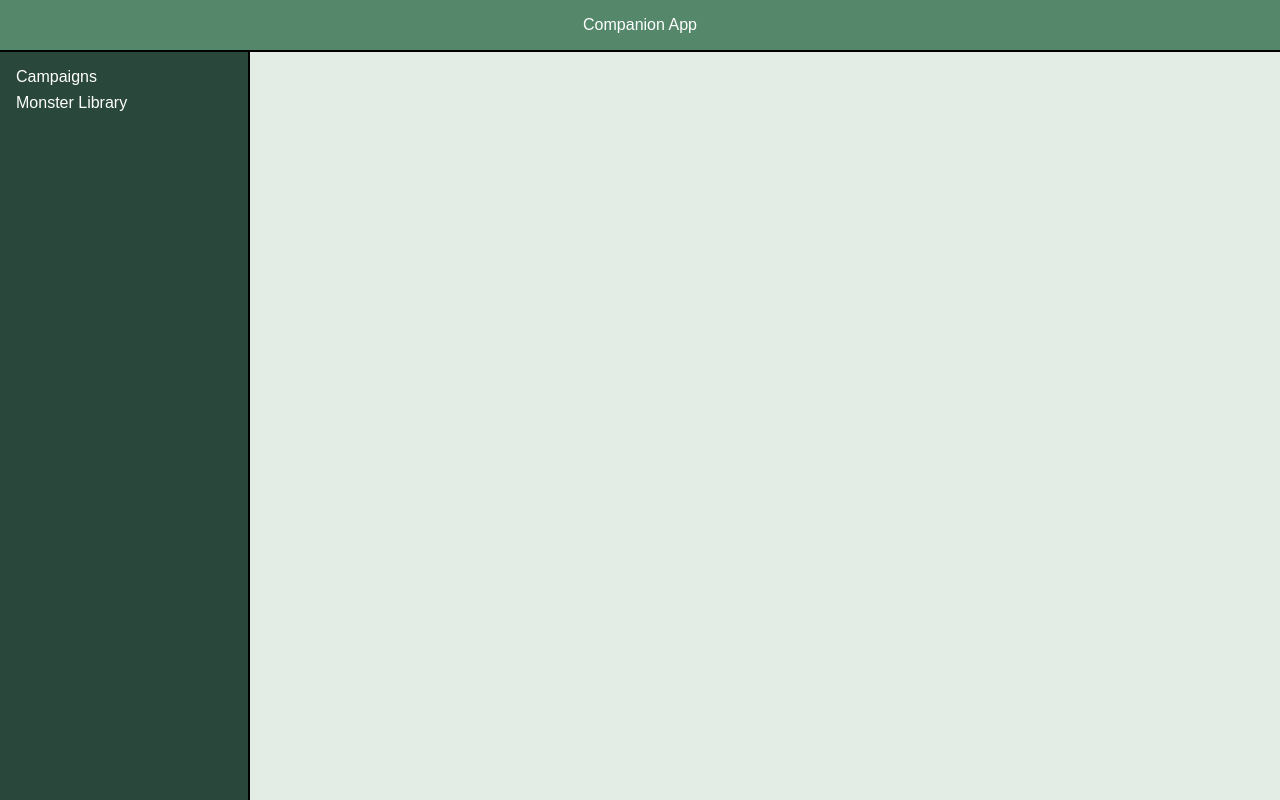
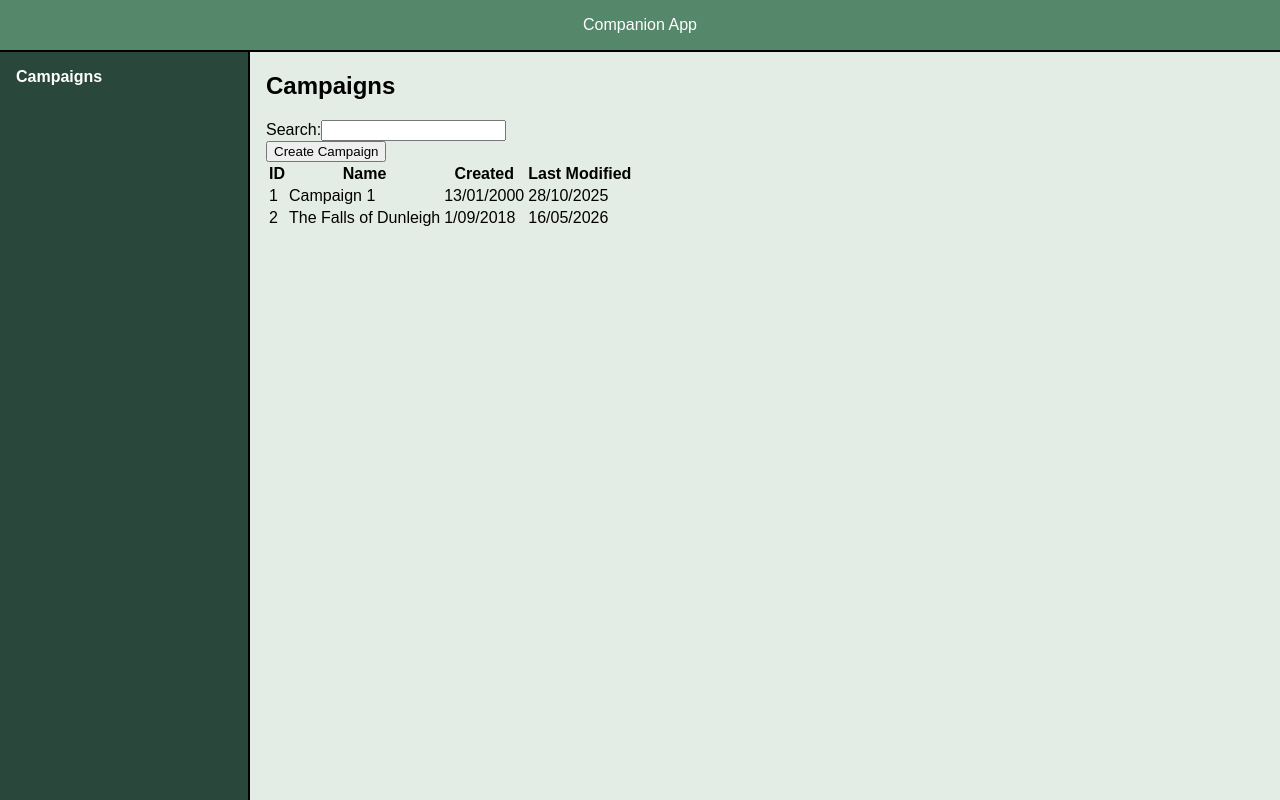
Before and after one commit to bmckay18/ttrpg-companion, an Angular app: page /campaigns in a window 1280 px wide. Before the commit this address led to /. Built offline with nearby package versions, Linux system fonts and the light colour scheme.

Commit message:
Create campaign component

```diff
--- a/src/app/app.routes.ts
+++ b/src/app/app.routes.ts
@@ -1,3 +1,14 @@
 import { Routes } from '@angular/router';
+import { Campaign } from './campaign/campaign';
 
-export const routes: Routes = [];
+export const routes: Routes = [
+    {
+        path: '',
+        redirectTo: 'campaigns',
+        pathMatch: 'full'
+    },
+    {
+        path: 'campaigns',
+        component: Campaign
+    }
+];
--- /dev/null
+++ b/src/app/campaign/campaign-interface.ts
@@ -0,0 +1,6 @@
+export interface ICampaign {
+    title: string;
+    id: number;
+    creationDate: string;
+    lastModifiedDate: string;
+}
--- /dev/null
+++ b/src/app/campaign/campaign.css
@@ -0,0 +1,3 @@
+.content {
+    margin: 0 1rem;
+}
--- /dev/null
+++ b/src/app/campaign/campaign.html
@@ -0,0 +1,32 @@
+<div class="content">
+    <h2>Campaigns</h2>
+    <main>
+        <section class="card-search">
+            <form>
+                <label for="search">Search:</label>
+                <input type="text">
+            </form>
+            <button>Create Campaign</button>
+        </section>
+        <table>
+            <thead>
+                <tr>
+                    <th>ID</th>
+                    <th>Name</th>
+                    <th>Created</th>
+                    <th>Last Modified</th>
+                </tr>
+            </thead>
+            <tbody>
+                @for(card of cardData; track card.id) {
+                <tr>
+                    <td>{{card.id}}</td>
+                    <td>{{card.title}}</td>
+                    <td>{{card.creationDate}}</td>
+                    <td>{{card.lastModifiedDate}}</td>
+                </tr>
+                }
+            </tbody>
+        </table>
+    </main>
+</div>
--- /dev/null
+++ b/src/app/campaign/campaign.ts
@@ -0,0 +1,25 @@
+import { Component } from '@angular/core';
+import { ICampaign } from './campaign-interface';
+
+@Component({
+  selector: 'app-campaign',
+  imports: [],
+  templateUrl: './campaign.html',
+  styleUrl: './campaign.css',
+})
+export class Campaign {
+  cardData: ICampaign[] = [
+    {
+      title: 'Campaign 1',
+      id: 1,
+      creationDate: '13/01/2000',
+      lastModifiedDate: '28/10/2025'
+    },
+    {
+      title: 'The Falls of Dunleigh',
+      id: 2,
+      creationDate: '1/09/2018',
+      lastModifiedDate: '16/05/2026'
+    }
+  ]
+}
--- a/src/app/navigation-sidebar/navigation-sidebar.css
+++ b/src/app/navigation-sidebar/navigation-sidebar.css
@@ -9,3 +9,13 @@ nav {
     gap: 0.5rem;
     border-right: var(--border-default);
 }
+
+nav a {
+    color: white;
+    text-decoration: none;
+}
+
+a.active {
+    text-decoration: underline;
+    font-weight: bold;
+}
--- a/src/app/navigation-sidebar/navigation-sidebar.html
+++ b/src/app/navigation-sidebar/navigation-sidebar.html
@@ -1,4 +1,3 @@
 <nav>
-    <a>Campaigns</a>
-    <a>Monster Library</a>
+    <a routerLink="/campaigns" routerLinkActive="active">Campaigns</a>
 </nav>
--- a/src/app/navigation-sidebar/navigation-sidebar.ts
+++ b/src/app/navigation-sidebar/navigation-sidebar.ts
@@ -1,8 +1,9 @@
 import { Component } from '@angular/core';
+import { RouterLink, RouterLinkActive } from '@angular/router';
 
 @Component({
   selector: 'app-navigation-sidebar',
-  imports: [],
+  imports: [RouterLink, RouterLinkActive],
   templateUrl: './navigation-sidebar.html',
   styleUrl: './navigation-sidebar.css',
 })
```
Also changed, not shown: 1 other file (tests, documents, lock files or other folders).
